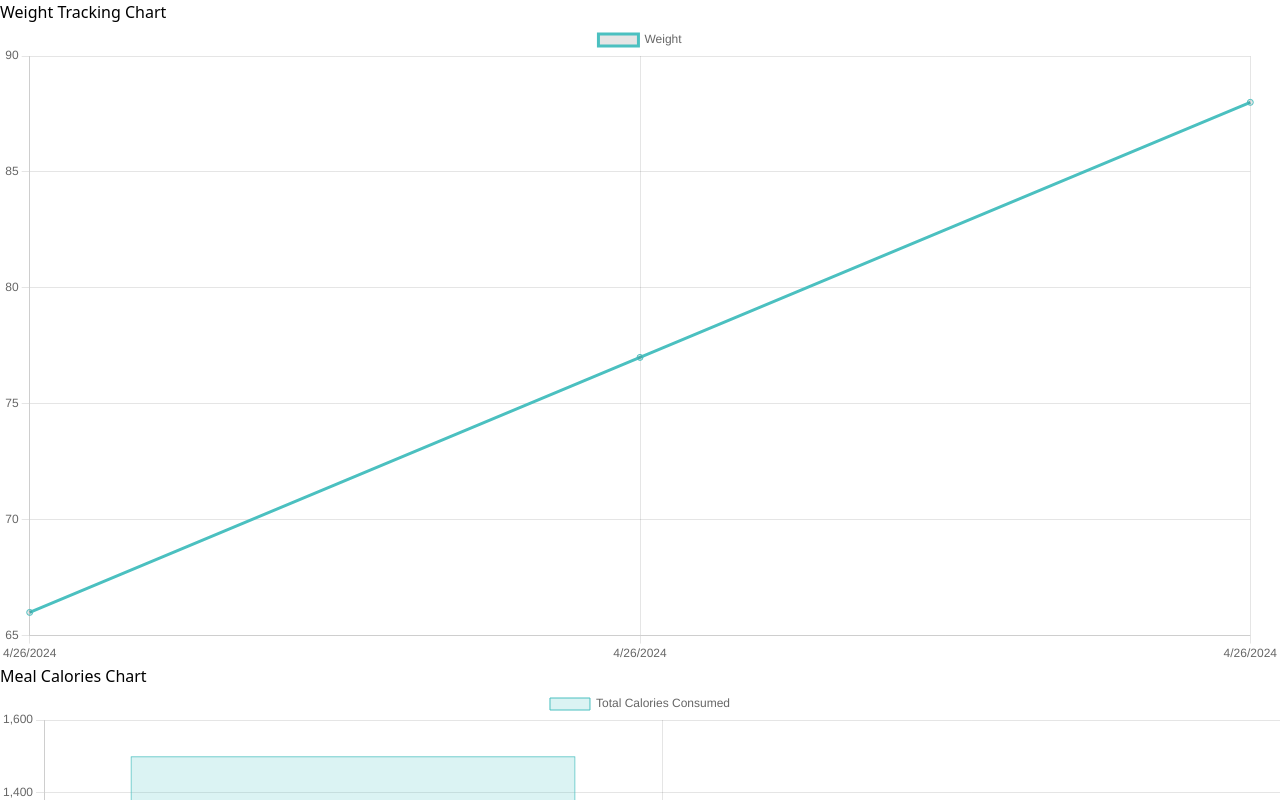
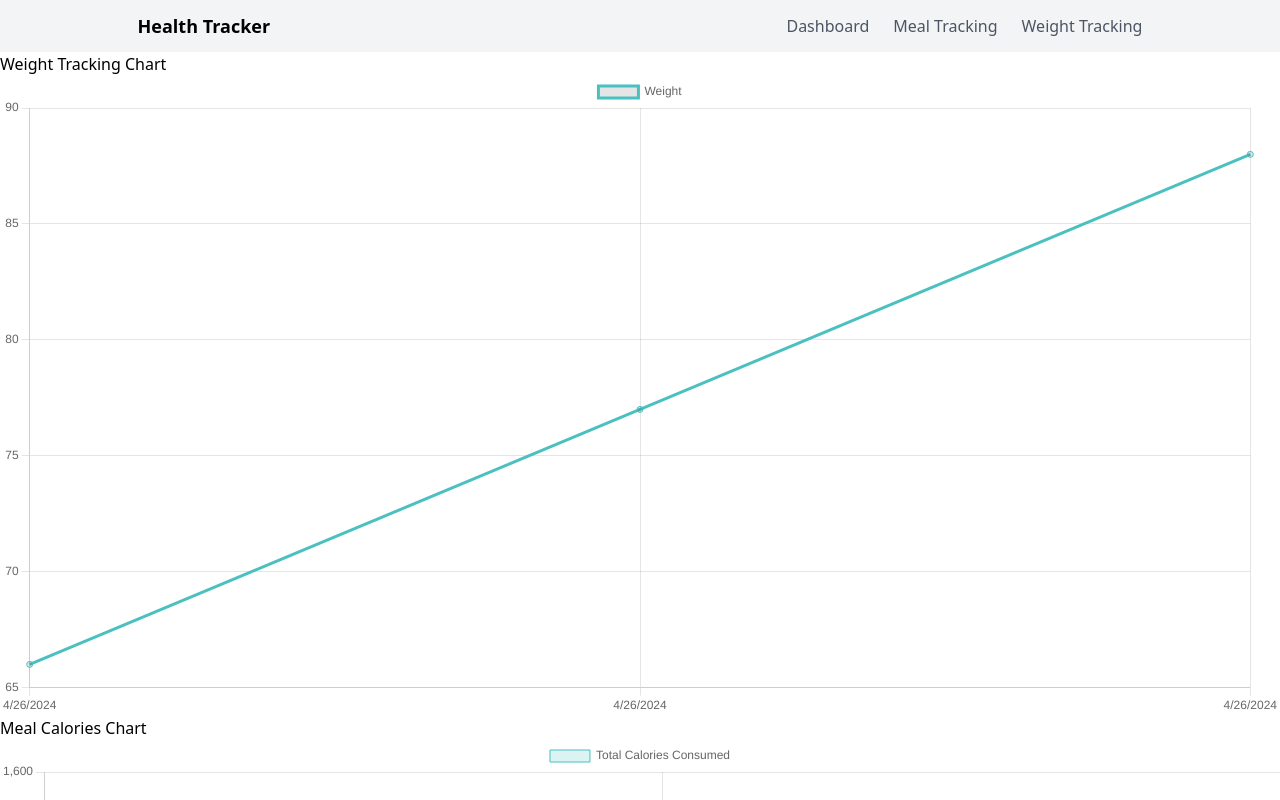
Before and after one commit to Suwi-inc/CaloLogger-TeamOne, a React (Vite) app in the folder frontend/: page /dashboard/ in a window 1280 px wide. Shown: the top 800 px of the page. Built offline with nearby package versions, Linux system fonts and the light colour scheme; no server answers; sample sign-in values are in the browser's storage.

Commit message:
Add Header component to index.tsx

```diff
--- /dev/null
+++ b/frontend/src/components/container.tsx
@@ -0,0 +1,9 @@
+type Props = {
+  children: string | JSX.Element | JSX.Element[];
+};
+
+const Container = ({ children }: Props) => {
+  return <div className="w-[80%] m-auto">{children}</div>;
+};
+
+export default Container;
--- /dev/null
+++ b/frontend/src/components/header.tsx
@@ -0,0 +1,43 @@
+import { Link } from "react-router-dom";
+import useLogin from "../hooks/useLogin";
+import Container from "./container";
+
+const NavItem = ({ name, path }: { name: string; path: string }) => (
+  <li className="text-gray-600 hover:text-black transition duration-200">
+    <Link to={path}>{name}</Link>
+  </li>
+);
+
+const NavList = () => {
+  const list = [
+    { name: "Dashboard", path: "/" },
+    { name: "Meal Tracking", path: "/meal-tracking" },
+    { name: "Weight Tracking", path: "/weight-tracking" },
+  ];
+
+  return (
+    <ul className="flex space-x-6 ">
+      {list.map((item, index) => (
+        <NavItem key={index} name={item.name} path={item.path} />
+      ))}
+    </ul>
+  );
+};
+
+const Header = () => {
+  const token = useLogin();
+
+  if (!token) return <></>;
+  return (
+    <header className="w-full px-3 bg-gray-100">
+      <Container>
+        <div className="flex justify-between items-center py-3">
+          <h1 className="text-lg font-semibold">Health Tracker</h1>
+          <NavList />
+        </div>
+      </Container>
+    </header>
+  );
+};
+
+export default Header;
--- a/frontend/src/pages/index.tsx
+++ b/frontend/src/pages/index.tsx
@@ -7,10 +7,12 @@ import WeightTracking from "./weight-tracking";
 import Dashboard from "./dashboard";
 import Login from "../pages/login";
 import SignUp from "../pages/signup";
+import Header from "../components/header";
 
 const App = () => (
   <Suspense fallback={<Loading />}>
     <BrowserRouter>
+      <Header />
       <Routes>
         <Route path="/" element={<Navigate to="/dashboard/" />} />
         <Route
```
